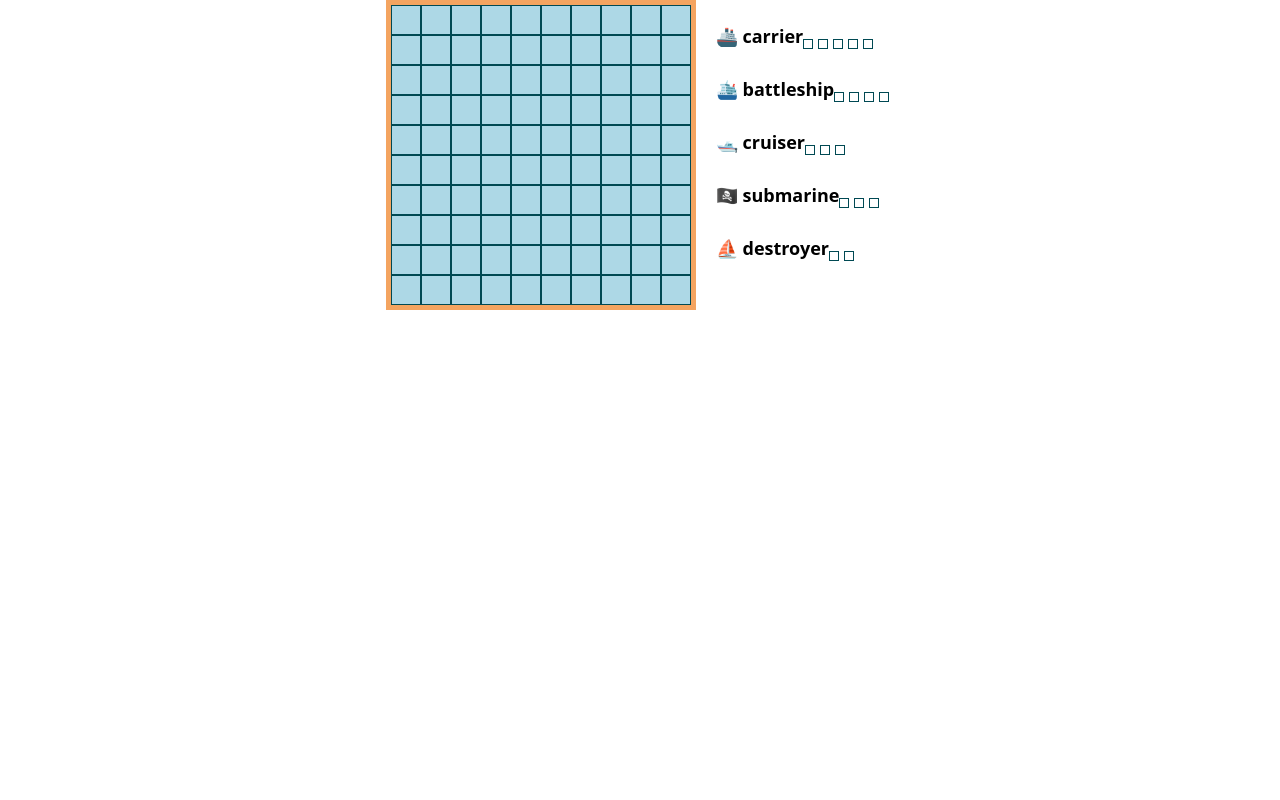
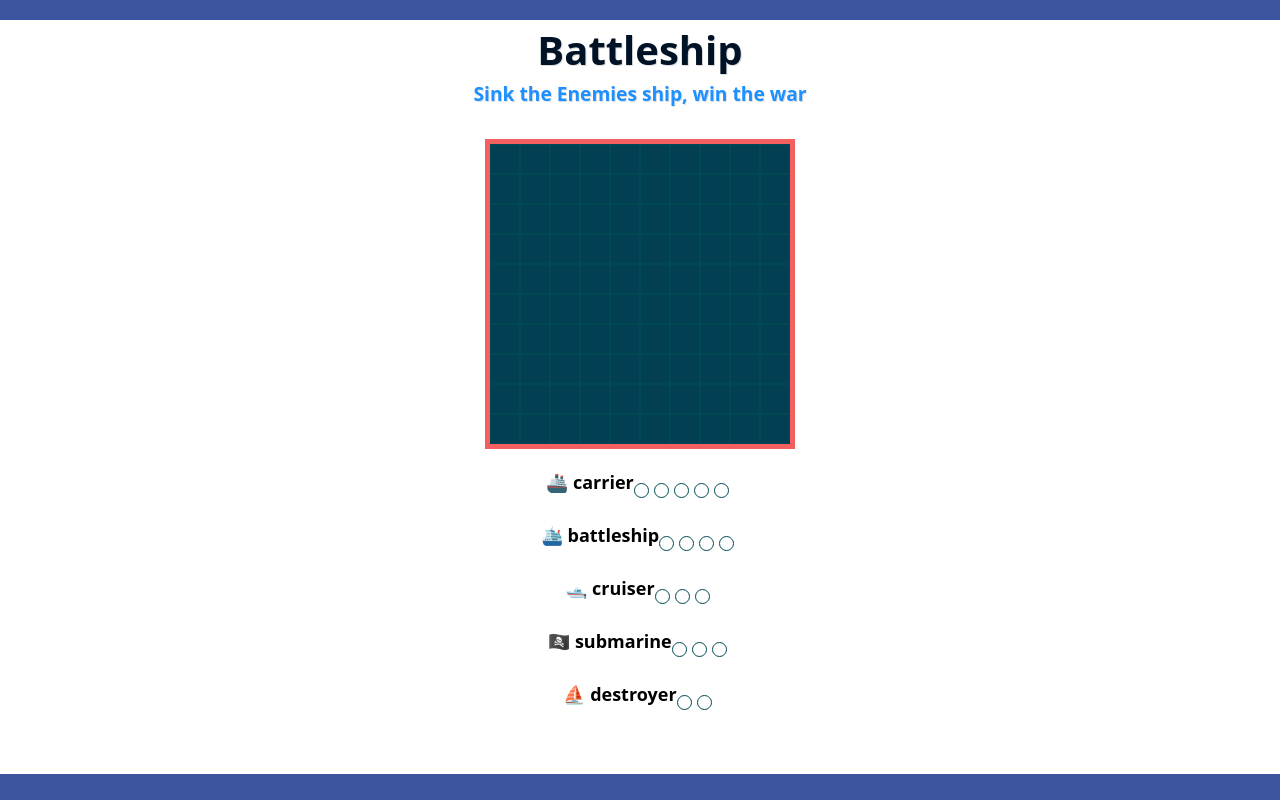
Before and after one commit to galdea/Battleship-with-React---Game, a React app: page / in a window 1280 px wide. Built offline with nearby package versions, Linux system fonts and the light colour scheme.

Commit message:
grid ready and running. need to randomize ship positions. once that is done, should consider making another board were i can place my ships and have the computer hit them

```diff
--- a/src/js/App.css
+++ b/src/js/App.css
@@ -1,9 +1,9 @@
-
 :root {
   --primary-color: #004953;
-  --secondary-color: #F4A460;
-  --accent-color: #ADD8E6;
-  --text-color: #FFF;
+  --secondary-color: #f46060;
+  --accent-color: #033f53;
+  --text-color: #3c559e;
+  background-color: #3c559e;
 }
 
 .app {
@@ -11,6 +11,25 @@
   flex-direction: column;
   align-items: center;
 }
+
+.title {
+  text-align: center;
+  font-size: 2.5rem;
+  font-weight: bold;
+  color: #001225;
+  text-shadow: 1px 1px #ddd;
+  margin-top: 20px;
+}
+
+.subtitle {
+  text-align: center;
+  font-size: 1.2rem;
+  font-weight: bold;
+  color: #1E90FF;
+  text-shadow: 1px 1px #ddd;
+  margin-bottom: 30px;
+}
+
 
 .game-info {
   display: flex;
@@ -22,6 +41,7 @@
   display: flex;
   flex-direction: column;
   border: 5px solid var(--secondary-color);
+  margin-bottom: 20px;
 }
 
 .board-row {
@@ -53,7 +73,7 @@
 .ship-list {
   display: flex;
   flex-direction: column;
-  margin-left: 20px;
+  align-items: center;
   color: var(--text-color);
 }
 
@@ -66,7 +86,7 @@
 .ship-item img {
   width: 50px;
   height: auto;
-  margin-right: 10px;
+  margin-right: 50px;
 }
 
 .hit-indicators {
@@ -74,8 +94,6 @@
 }
 
 .hit-indicator {
-  width: 10px;
-  height: 10px;
   border: 1px solid var(--primary-color);
   margin-right: 5px;
 }
@@ -84,40 +102,28 @@
   background-color: var(--secondary-color);
 }
 
-.player-info {
+
+.shiplist {
   display: flex;
-  flex-direction: row;
-  margin-right: 20px;
-  padding: 20px;
-  border-radius: 9px;
-  align-items: center;
   justify-content: center;
-  text-align: center;
-  color: var(--text-color);
-  background-color: var(--secondary-color);
-  font-size: 24px;
 }
 
-.player-1,
-.player-2 {
-  padding: 14px;
-  border-radius: 5px;
-  color: var(--text-color);
-  font-size: 18px;
-  margin-bottom: 10px;
+.ship-list {
+  display: flex;
+  align-items: center;
+  margin-bottom: 40px;
 }
 
-.player-1 {
-  background-color: var(--primary-color);
+.hit-indicators {
+  display: flex;
+  align-items: center;
 }
 
-.player-2 {
-  background-color: var(--accent-color);
-}
-
-.score {
-  font-weight: bold;
-  margin-bottom: 5px;
+.hit-indicators > div {
+  width: 15px;
+  height: 15px;
+  border-radius: 50%;
+  margin-right: 5px;
 }
 
 /* Desktop view */
@@ -153,7 +159,6 @@
   color: black;
 }
 
-
 @media (max-width: 767px) {
   .app {
     flex-direction: column;
--- a/src/js/App.js
+++ b/src/js/App.js
@@ -55,13 +55,19 @@ const App = () => {
 
 
   return (
+    <>
+    <div className="title">Battleship</div>
+    <div className="subtitle"v>Sink the Enemies ship, win the war</div>
     <div className="app">
       <ToastContainer />
       <div className="game-info">
       </div>
       <Board boardData={state.boardData} handleCellClick={handleCellClick} />
+      </div>
+      <div className="shiplist">
       <ShipList ships={state.ships} />
     </div>
+    </>
   );
 };
 
```
